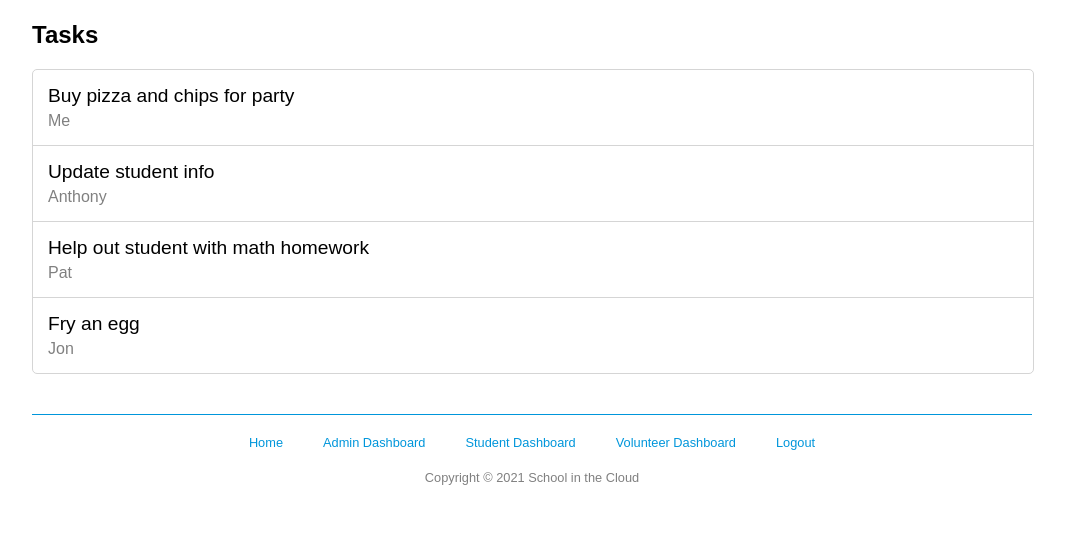
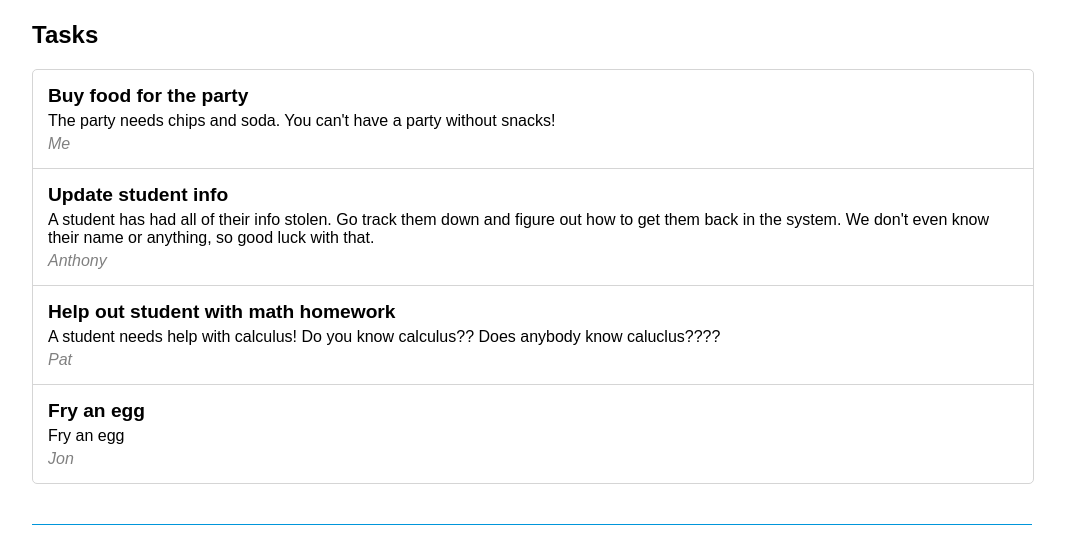
Before and after one commit to apcatanzariti/School-In-The-Cloud, a React (Create React App) app: page /volunteer-dash in a window 1280 px wide. Shown: the part 223-756 px from the top of the page, without its empty margins (108-1173 px from the left). Built offline with nearby package versions, Linux system fonts and the light colour scheme.

Commit message:
added descriptions to TaskList

```diff
--- a/src/components/TaskList.js
+++ b/src/components/TaskList.js
@@ -29,10 +29,11 @@ export default TaskList;
 
 function TaskListItem(props) {
 
-    const { description, creator } = props.task;
+    const { title, description, creator } = props.task;
 
     return (
         <StyledTaskListItemDiv>
+            <p className='title'>{title}</p>
             <p className='description'>{description}</p>
             <p className='creator'>{creator}</p>
         </StyledTaskListItemDiv>
@@ -61,11 +62,13 @@ const StyledTaskListItemDiv = styled.div`
         margin: 5px 0;
     }
 
-    .description {
+    .title {
         font-size: 1.2em;
+        font-weight: bold;
     }
 
     .creator {
         color: gray;
+        font-style: italic;
     }
 `;
--- a/src/components/VolunteerDash.js
+++ b/src/components/VolunteerDash.js
@@ -4,10 +4,10 @@ import styled from 'styled-components';
 import TaskList from './TaskList';
 
 const dummyTasks = [
-    { description: 'Buy pizza and chips for party', creator: 'Me', id: '2349' },
-    { description: 'Update student info', creator: 'Anthony', id: '6012' },
-    { description: 'Help out student with math homework', creator: 'Pat', id: '1425' },
-    { description: 'Fry an egg', creator: 'Jon', id: '8040' },
+    { title: 'Buy food for the party', description: "The party needs chips and soda. You can't have a party without snacks!", creator: 'Me', id: '2349' },
+    { title: 'Update student info', description: "A student has had all of their info stolen. Go track them down and figure out how to get them back in the system. We don't even know their name or anything, so good luck with that.", creator: 'Anthony', id: '6012' },
+    { title: 'Help out student with math homework', description: "A student needs help with calculus! Do you know calculus?? Does anybody know caluclus????", creator: 'Pat', id: '1425' },
+    { title: 'Fry an egg', description: 'Fry an egg', creator: 'Jon', id: '8040' },
 ];
 
 function VolunteerDash () {
```
